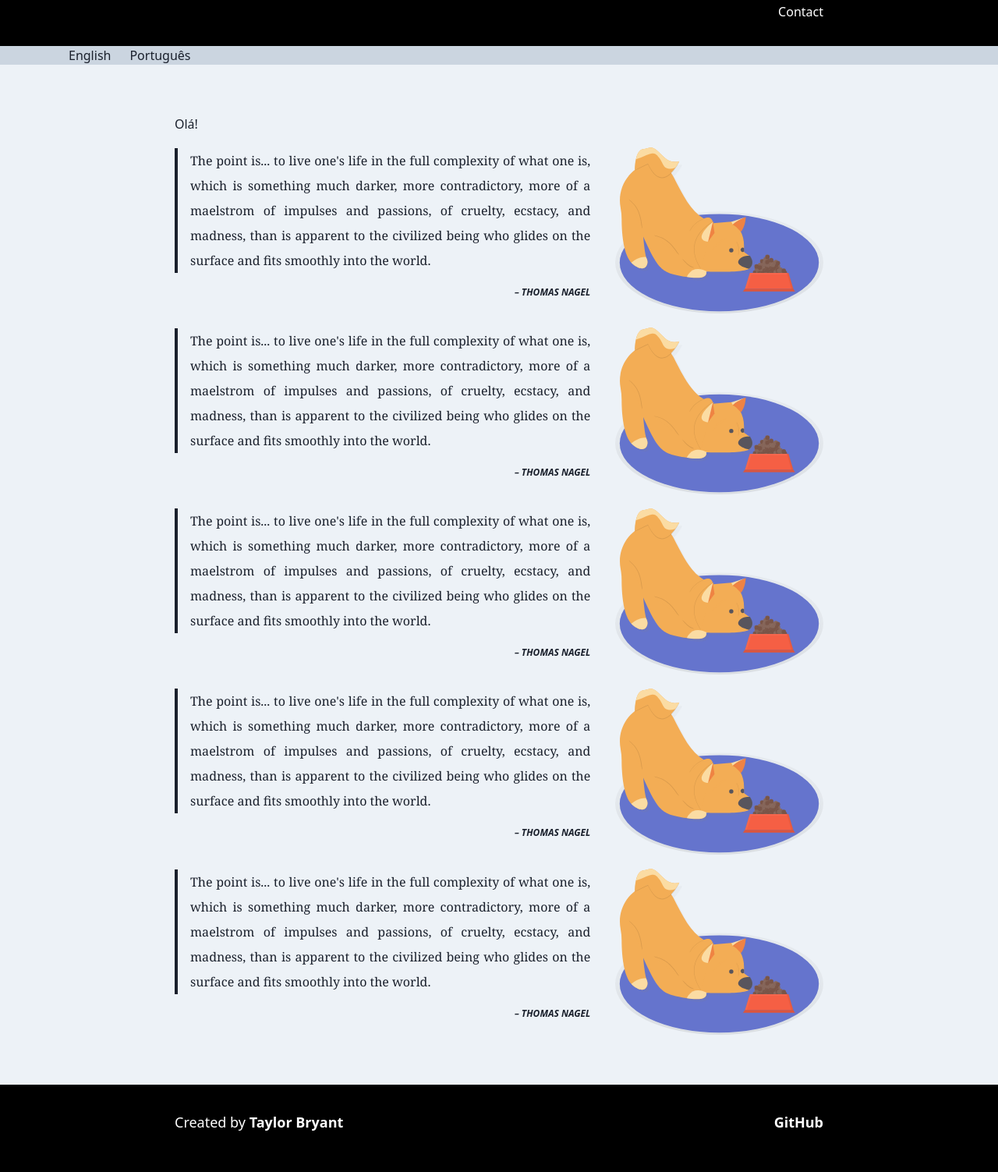
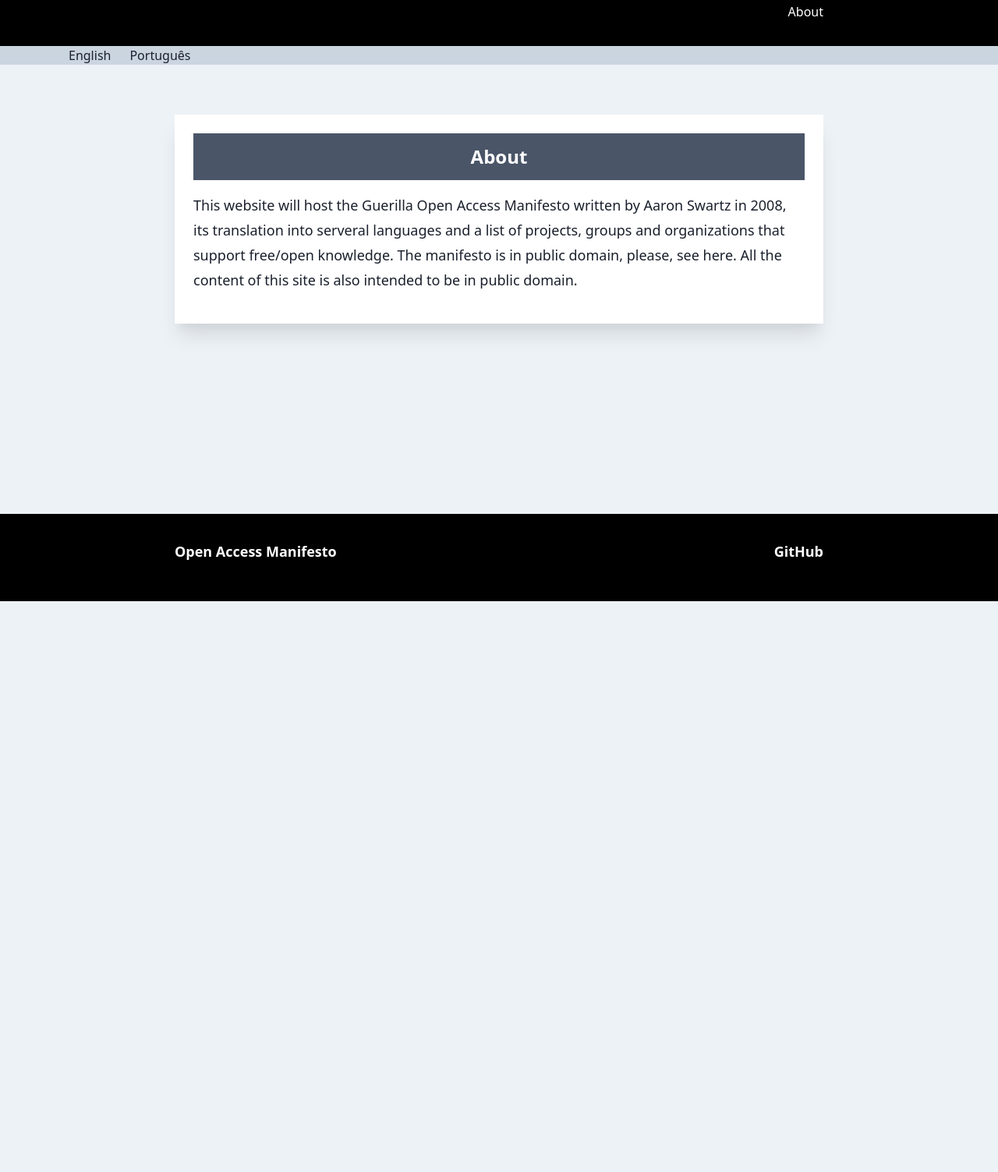
Before and after one commit to everton137/openaccessmanifesto-site, a Gatsby site: page /about in a window 1280 px wide. Shown: the part 29-1532 px from the top of the page at 78% size. After the commit the page ends 800 px from the top, so only its background shows below. Built offline with nearby package versions, Linux system fonts and the light colour scheme; Gatsby itself is replaced by a stand-in of ours.

Commit message:
URL fix and licenses on public domain

```diff
--- a/src/components/header.js
+++ b/src/components/header.js
@@ -45,8 +45,8 @@ function Header() {
         >
           {[
             {
-              route: `/contact`,
-              title: `Contact`,
+              route: `/about`,
+              title: `About`,
             },
           ].map((link) => (
             <Link
--- a/src/components/layout.js
+++ b/src/components/layout.js
@@ -16,21 +16,20 @@ function Layout({ children }) {
       <footer className="bg-black">
         <nav className="flex justify-between max-w-4xl p-4 mx-auto text-sm md:p-8">
           <p className="text-white">
-            Created by{` `}
             <a
               className="font-bold no-underline"
-              href="https://bryant.io"
+              href="https://archive.org/details/GuerillaOpenAccessManifesto"
               target="_blank"
               rel="noopener noreferrer"
             >
-              Taylor Bryant
+              Open Access Manifesto
             </a>
           </p>
 
           <p>
             <a
               className="font-bold text-white no-underline"
-              href="https://github.com/taylorbryant/gatsby-starter-tailwind"
+              href="https://github.com/everton137/openaccessmanifesto-site"
               target="_blank"
               rel="noopener noreferrer"
             >
--- a/src/pages/about.js
+++ b/src/pages/about.js
@@ -2,7 +2,6 @@ import React from "react";
 
 import Layout from "../components/layout";
 import SEO from "../components/seo";
-import dogIllustration from "../images/dog-illustration.svg";
 
 function AboutPage() {
   return (
@@ -12,102 +11,15 @@ function AboutPage() {
         title="About"
       />
 
-      <h1>Olá!</h1>
-
-      <section className="flex flex-col items-center md:flex-row">
-        <div className="md:w-2/3 md:mr-8">
-          <blockquote className="pl-4 font-serif leading-loose text-justify border-l-4 border-gray-900">
-            The point is... to live one&apos;s life in the full complexity of
-            what one is, which is something much darker, more contradictory,
-            more of a maelstrom of impulses and passions, of cruelty, ecstacy,
-            and madness, than is apparent to the civilized being who glides on
-            the surface and fits smoothly into the world.
-          </blockquote>
-
-          <cite className="block mt-4 text-xs font-bold text-right uppercase">
-            – Thomas Nagel
-          </cite>
-        </div>
-
-        <figure className="w-2/3 md:w-1/3">
-          <img alt="A dog relaxing" src={dogIllustration} />
-        </figure>
-      </section>
-      <section className="flex flex-col items-center md:flex-row">
-        <div className="md:w-2/3 md:mr-8">
-          <blockquote className="pl-4 font-serif leading-loose text-justify border-l-4 border-gray-900">
-            The point is... to live one&apos;s life in the full complexity of
-            what one is, which is something much darker, more contradictory,
-            more of a maelstrom of impulses and passions, of cruelty, ecstacy,
-            and madness, than is apparent to the civilized being who glides on
-            the surface and fits smoothly into the world.
-          </blockquote>
-
-          <cite className="block mt-4 text-xs font-bold text-right uppercase">
-            – Thomas Nagel
-          </cite>
-        </div>
-
-        <figure className="w-2/3 md:w-1/3">
-          <img alt="A dog relaxing" src={dogIllustration} />
-        </figure>
-      </section>
-      <section className="flex flex-col items-center md:flex-row">
-        <div className="md:w-2/3 md:mr-8">
-          <blockquote className="pl-4 font-serif leading-loose text-justify border-l-4 border-gray-900">
-            The point is... to live one&apos;s life in the full complexity of
-            what one is, which is something much darker, more contradictory,
-            more of a maelstrom of impulses and passions, of cruelty, ecstacy,
-            and madness, than is apparent to the civilized being who glides on
-            the surface and fits smoothly into the world.
-          </blockquote>
-
-          <cite className="block mt-4 text-xs font-bold text-right uppercase">
-            – Thomas Nagel
-          </cite>
-        </div>
-
-        <figure className="w-2/3 md:w-1/3">
-          <img alt="A dog relaxing" src={dogIllustration} />
-        </figure>
-      </section>
-      <section className="flex flex-col items-center md:flex-row">
-        <div className="md:w-2/3 md:mr-8">
-          <blockquote className="pl-4 font-serif leading-loose text-justify border-l-4 border-gray-900">
-            The point is... to live one&apos;s life in the full complexity of
-            what one is, which is something much darker, more contradictory,
-            more of a maelstrom of impulses and passions, of cruelty, ecstacy,
-            and madness, than is apparent to the civilized being who glides on
-            the surface and fits smoothly into the world.
-          </blockquote>
-
-          <cite className="block mt-4 text-xs font-bold text-right uppercase">
-            – Thomas Nagel
-          </cite>
-        </div>
-
-        <figure className="w-2/3 md:w-1/3">
-          <img alt="A dog relaxing" src={dogIllustration} />
-        </figure>
-      </section>
-      <section className="flex flex-col items-center md:flex-row">
-        <div className="md:w-2/3 md:mr-8">
-          <blockquote className="pl-4 font-serif leading-loose text-justify border-l-4 border-gray-900">
-            The point is... to live one&apos;s life in the full complexity of
-            what one is, which is something much darker, more contradictory,
-            more of a maelstrom of impulses and passions, of cruelty, ecstacy,
-            and madness, than is apparent to the civilized being who glides on
-            the surface and fits smoothly into the world.
-          </blockquote>
-
-          <cite className="block mt-4 text-xs font-bold text-right uppercase">
-            – Thomas Nagel
-          </cite>
-        </div>
-
-        <figure className="w-2/3 md:w-1/3">
-          <img alt="A dog relaxing" src={dogIllustration} />
-        </figure>
+      <section className="bg-white p-6 shadow-xl">
+        <h2 className="flex justify-center inline-block p-3 mb-4 text-2xl font-bold text-white bg-gray-700">
+          About
+        </h2>
+        <p>
+          {`This website will host the Guerilla Open Access Manifesto written by Aaron Swartz in 2008, its translation into serveral languages and a list of projects,
+           groups and organizations that support free/open knowledge. The manifesto is in public domain, please, see here. All the content of this site is also
+           intended to be in public domain.`}
+        </p>
       </section>
     </Layout>
   );
```
Also changed, not shown: 1 other file.
